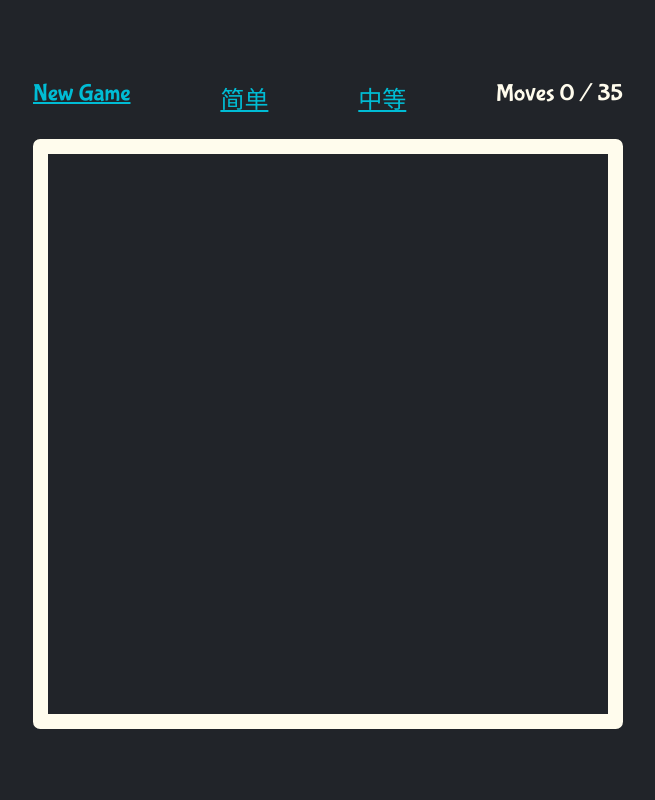
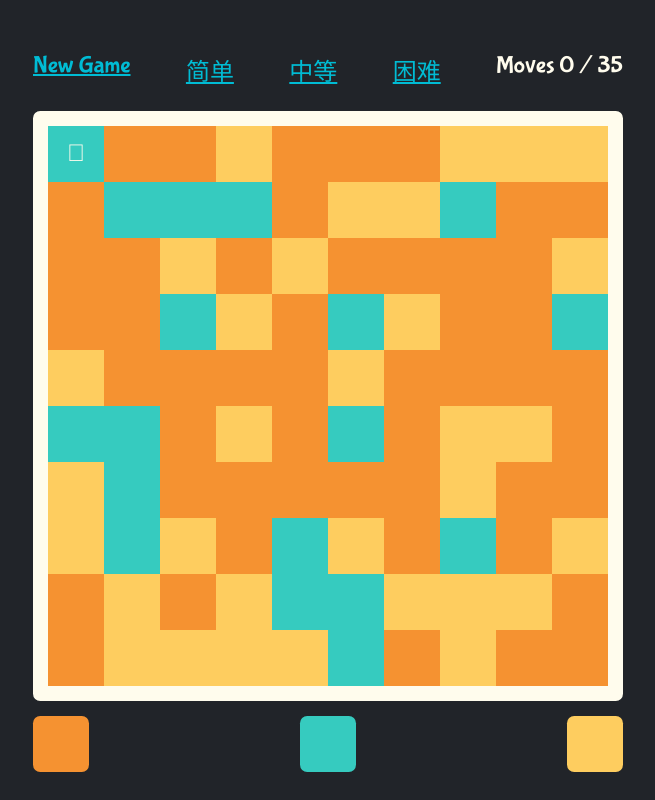
Before and after one commit to AtlasBro/JSGame-Colors, a plain HTML site: page index.html in a window 1280 px wide. Both pictures are taken after a click on the element "简单". Shown: the whole page, without its empty margins (312-967 px from the left). Drawn offline with Linux system fonts and the light colour scheme.

Commit message:
Level added

```diff
--- a/index.html
+++ b/index.html
@@ -161,22 +161,15 @@ body {
   font-size: 3em;
 }
 </style>
-  <script>
-    function easy(){
-      skill=3;
-    }
-    function medium(){
-      skill=5;
-    }
-  </script>
 </head>
 <body>
 
 <main>
   <div class="controls">
     <div class="new-game">New Game</div>
-    <div id="easy" onclick="easy()" class="new-game">简单</div>
-    <div id="medium" onclick="medium()" class="new-game">中等</div>
+    <div id="easy" class="new-game">简单</div>
+    <div id="medium" class="new-game">中等</div>
+    <div id="hard" class="new-game">困难</div>
     <div>Moves <span id="moves" class="moves">0</span> / <span>35</span></div>
   </div>
   <div id="board"></div>
@@ -199,14 +192,23 @@ body {
 
   let running = false
 
+  let skill=4
   let cell = '-x'
-  if(document.getElementById('easy').)
-  let skill = 　//颜色种类
+    if(document.getElementById('easy').onclick=function (){
+      skill = 3
+    });
+
+    if(document.getElementById('medium').onclick=function (){
+      skill = 5
+    });
+
+  if(document.getElementById('hard').onclick=function (){
+    skill = 7
+  });
+
   let tally = 0
   let cap = 35
   let color
-
-
 
   //  game play methods
   // ----------------------------
@@ -312,6 +314,7 @@ body {
     newGame()
   }, false)
 
+//判断Moves
   function getMoves(){
     let moves=document.getElementById('moves').innerHTML++
     if(moves>=35){
```
